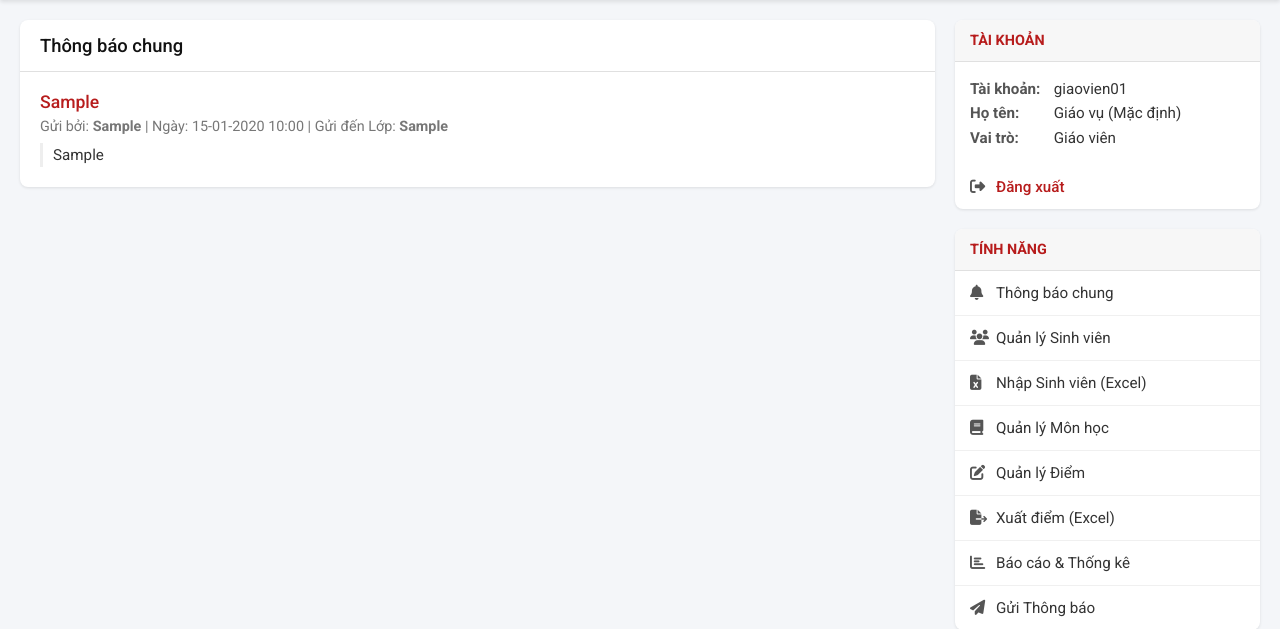
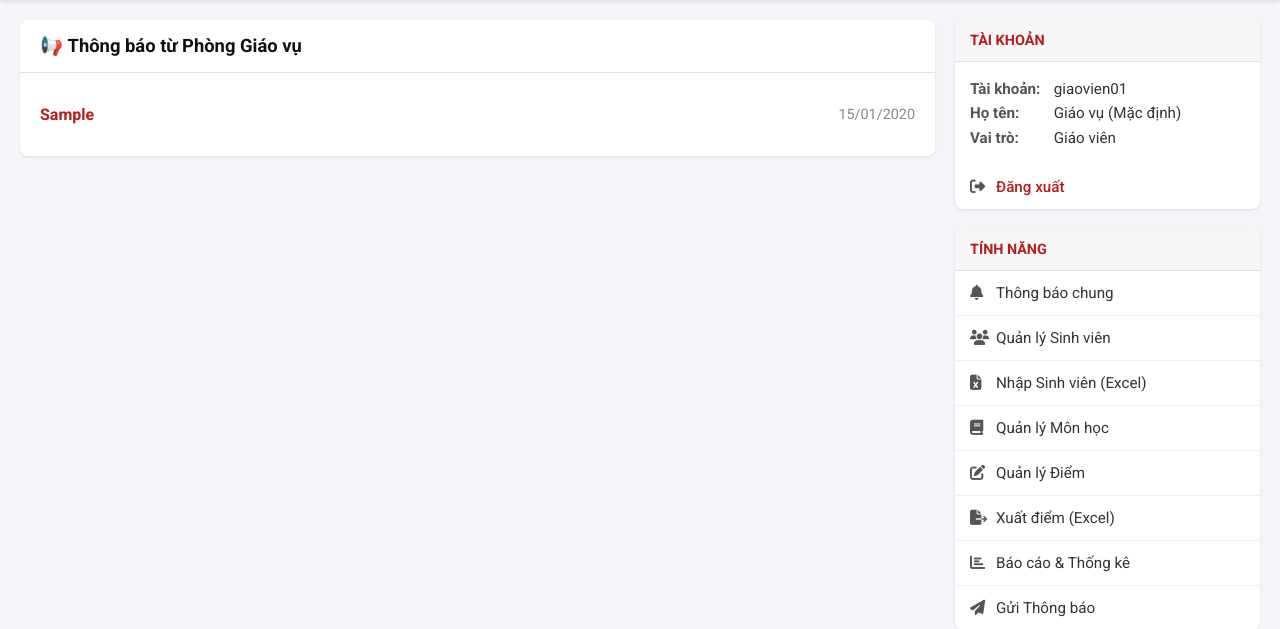
Before and after one commit to DavidNghiaTran/Student-Management-Web, a Flask app: page /admin/dashboard in a window 1280 px wide. Shown: the part 55-684 px from the top of the page. Run offline with Flask 3, Linux system fonts and the light colour scheme; a user stored in the database is signed in; tables that the repository leaves empty hold one stand-in row (values such as "Sample post").

Commit message:
Fix TB chung

```diff
--- a/api/index.py
+++ b/api/index.py
@@ -469,11 +469,36 @@ def student_grades():
 @login_required
 @role_required(VaiTroEnum.GIAOVIEN)
 def admin_dashboard():
-    # Logic mới: Lấy 15 thông báo mới nhất (tất cả các thông báo)
+    """Trang mặc định cho giáo viên - luôn hiển thị danh sách Thông báo chung."""
     announcements = ThongBao.query.order_by(ThongBao.ngay_gui.desc()).limit(15).all()
 
-    # Gửi danh sách thông báo ra template
-    return render_template('admin_dashboard.html', announcements=announcements)
+    notifications = []
+    has_real_announcements = bool(announcements)
+
+    if has_real_announcements:
+        notifications = [
+            {
+                "title": tb.tieu_de,
+                "date": tb.ngay_gui.strftime('%d/%m/%Y'),
+                "link": None  # Có thể bổ sung link chi tiết riêng cho admin nếu cần
+            }
+            for tb in announcements
+        ]
+    else:
+        for n in ptit_notifications:
+            notifications.append(
+                {
+                    "title": n["title"],
+                    "date": n["date"],
+                    "link": url_for('thong_bao_chung_detail', id=n["id"])
+                }
+            )
+
+    return render_template(
+        'admin_dashboard.html',
+        notifications=notifications,
+        has_real_announcements=has_real_announcements
+    )
 
 @app.route('/admin/profile', methods=['GET', 'POST'])
 @login_required
--- a/templates/admin_dashboard.html
+++ b/templates/admin_dashboard.html
@@ -5,69 +5,73 @@
 {% block styles %}
 <style>
     .notification-list {
-        max-height: 500px; /* Tăng chiều cao cho admin */
+        max-height: 500px;
         overflow-y: auto;
     }
-    .notification-item {
-        border-bottom: 1px dashed #eee;
+    .notifications-table {
+        list-style: none;
+        padding: 0;
+        margin: 0;
+    }
+    .notifications-table li {
         padding: 12px 0;
+        border-bottom: 1px solid #eee;
+        display: flex;
+        justify-content: space-between;
+        align-items: center;
+        gap: 12px;
     }
-    .notification-item:last-child {
+    .notifications-table li:last-child {
         border-bottom: none;
-        padding-bottom: 0;
-     }
-     .notification-item:first-child {
-        padding-top: 0;
-     }
-    .notification-item a {
+    }
+    .notifications-table a,
+    .notifications-table span.title-only {
+        color: #b71c1c;
         text-decoration: none;
-        color: var(--primary-color);
-        font-weight: 500;
-        font-size: 1.1rem; /* Cho to hơn 1 chút */
-        display: block;
-        margin-bottom: 4px;
+        font-weight: 600;
+        flex: 1;
+        font-size: 1rem;
     }
-     .notification-item a:hover {
+    .notifications-table a:hover {
         text-decoration: underline;
-     }
-    .notification-item small {
-        color: #777;
+    }
+    .notifications-table span.date {
+        color: #888;
         font-size: 0.9rem;
-     }
-     .notification-item p.content { /* Nội dung thông báo */
-        margin-top: 8px;
-        font-size: 0.95rem;
-        color: #333;
-        line-height: 1.6;
-        padding-left: 10px;
-        border-left: 3px solid #eee;
-     }
+        white-space: nowrap;
+    }
 </style>
 {% endblock %}
 
 
 {% block content %}
 <div class="card">
-    <div class="card-header">
-        Thông báo chung
+    <div class="card-header" style="display:flex;justify-content:space-between;align-items:center;">
+        <span>📢 <strong>Thông báo từ Phòng Giáo vụ</strong></span>
     </div>
+
     <div class="card-body notification-list">
-        {% if announcements %}
-            {% for msg in announcements %}
-            <div class="notification-item">
-                <a href="#">{{ msg.tieu_de }}</a>
-                <small>
-                    Gửi bởi: <strong>{{ msg.ma_gv }}</strong> |
-                    Ngày: {{ msg.ngay_gui.strftime('%d-%m-%Y %H:%M') }} |
-                    Gửi đến Lớp: <strong>{{ msg.lop_nhan }}</strong>
-                </small>
-                <p class="content">
-                    {{ msg.noi_dung | safe }}
-                </p>
-            </div>
-            {% endfor %}
+        {% if notifications %}
+            <ul class="notifications-table">
+                {% for msg in notifications %}
+                <li>
+                    {% if msg.link %}
+                        <a href="{{ msg.link }}">{{ msg.title }}</a>
+                    {% else %}
+                        <span class="title-only">{{ msg.title }}</span>
+                    {% endif %}
+                    <span class="date">{{ msg.date }}</span>
+                </li>
+                {% endfor %}
+            </ul>
         {% else %}
             <p>Không có thông báo nào.</p>
+        {% endif %}
+
+        {% if not has_real_announcements %}
+            <p style="margin-top:10px; color:#888; font-size:0.85rem;">
+
+            </p>
         {% endif %}
     </div>
 </div>
--- a/templates/thongbao_list.html
+++ b/templates/thongbao_list.html
@@ -11,10 +11,10 @@
     <ul style="list-style:none; padding:0; margin:0;">
       {% for n in notifications %}
       <li style="padding:12px 0; border-bottom:1px solid #eee; display:flex; justify-content:space-between; align-items:center;">
-        <a href="{{ url_for('thong_bao_chung_detail', id=n.id) }}" style="color:#b71c1c; text-decoration:none; font-weight:600;">
+        <a href="{{ url_for('thong_bao_chung_detail', id=n.id) }}" style="color:#c15151; text-decoration:none; font-weight:600;">
           {{ n.title }}
         </a>
-        <span style="color:#888; font-size:0.9rem;">{{ n.date }}</span>
+        <span style="color:#383838; font-size:0.9rem;">{{ n.date }}</span>
       </li>
       {% endfor %}
     </ul>
```
